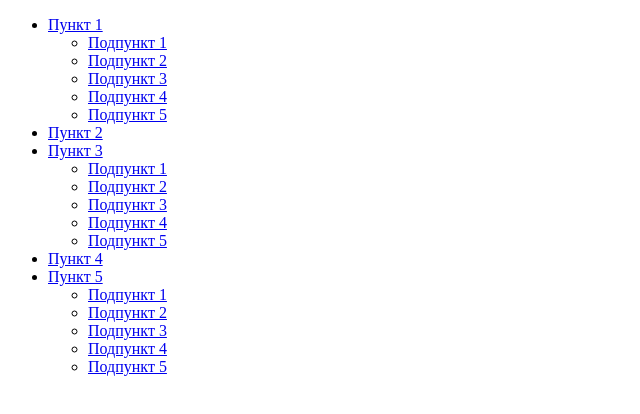
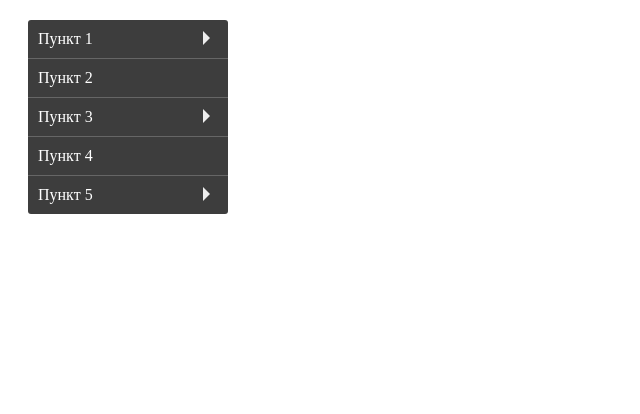
Before and after one commit to SolDier2018/DropMenu.github.io, a plain HTML site: page index.html in a window 1280 px wide. Shown: the whole page, without its empty margins (0-640 px from the left). Drawn offline with Linux system fonts and the light colour scheme.

Commit message:
Update index.html

```diff
--- a/index.html
+++ b/index.html
@@ -3,7 +3,7 @@
 <head>
 	<meta charset="UTF-8">
 	<title>Document</title>
-	<link rel="stylesheet" href="Выпадающее меню.css">
+	<link rel="stylesheet" href="main.css">
 </head>
 <body>
 <div class="site">
```
